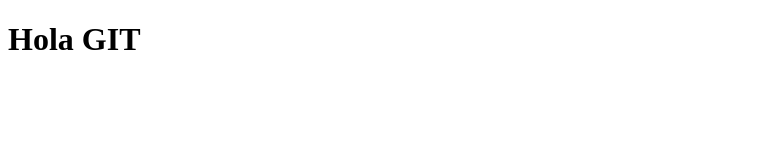
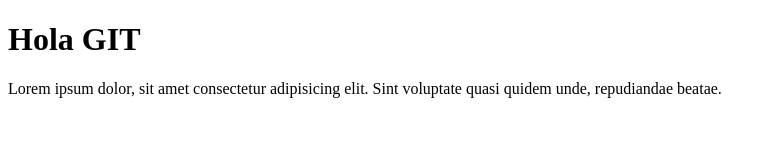
Before and after one commit to JonathanTrod/clase-gittrod, a plain HTML site: page index.html in a window 1280 px wide. Shown: the whole page, without its empty margins (0-776 px from the left). Drawn offline with Linux system fonts and the light colour scheme.

Commit message:
creo parrafo

```diff
--- a/index.html
+++ b/index.html
@@ -8,5 +8,9 @@
   </head>
   <body>
     <h1>Hola GIT</h1>
+    <p>
+      Lorem ipsum dolor, sit amet consectetur adipisicing elit. Sint voluptate
+      quasi quidem unde, repudiandae beatae.
+    </p>
   </body>
 </html>
```
